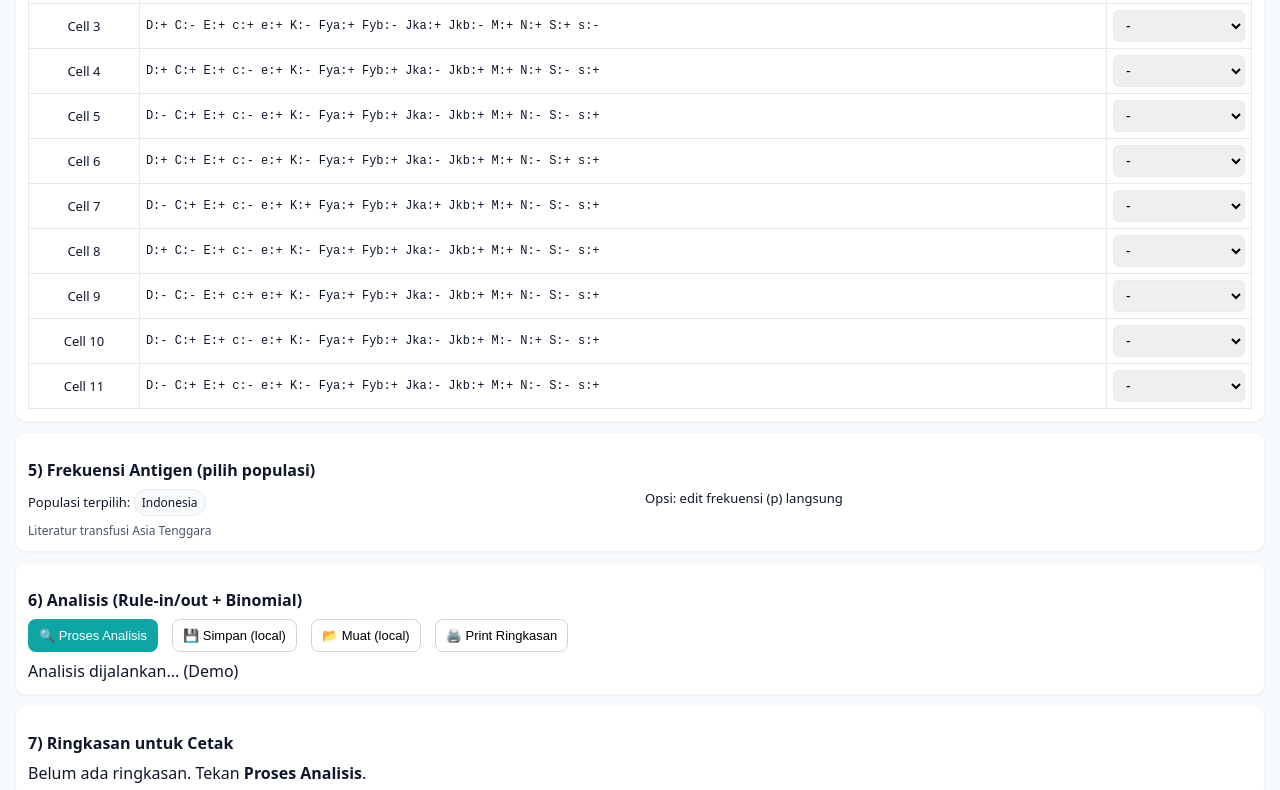
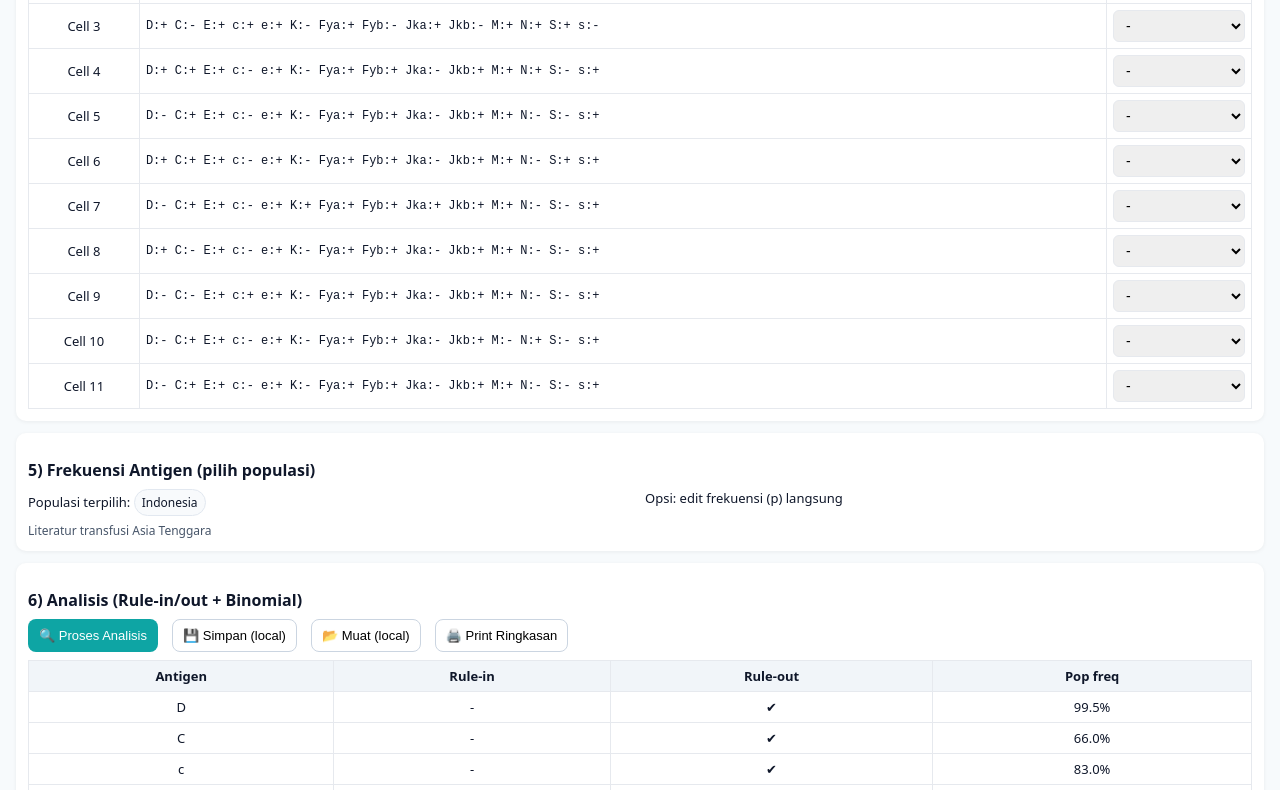
Before and after one commit to rujukanutdp/IDA, a plain HTML site: page index.html in a window 1280 px wide. Both pictures are taken after a click on the button "🔍 Proses Analisis". Shown: the part 866-1656 px from the top of the page. Drawn offline with Linux system fonts and the light colour scheme.

Commit message:
Update index.html

```diff
--- a/index.html
+++ b/index.html
@@ -225,22 +225,87 @@ async function handleLoadAll(){
 }
 
 // ---------------------------
-// Attach events
 // ---------------------------
-$("btnAnalyze").addEventListener("click",()=>{ $("analysis_area").textContent="Analisis dijalankan... (Demo)"; });
-$("btnSaveLocal").addEventListener("click",()=>{
-  const data = {screening:screeningPanel, id:idPanel, populations};
-  localStorage.setItem("antibody_demo", JSON.stringify(data));
-  alert("Tersimpan di localStorage.");
-});
-$("btnLoadLocal").addEventListener("click",()=>{
-  const data = JSON.parse(localStorage.getItem("antibody_demo")||"{}");
-  if(data.screening) screeningPanel=data.screening;
-  if(data.id) idPanel=data.id;
-  if(data.populations) populations=data.populations;
-  renderScreeningTable(); renderIdTable(); renderPopSelect();
-});
-$("btnPrint").addEventListener("click",()=>{ window.print(); });
+// Helper untuk analisis reaksi
+// ---------------------------
+function parseReaction(v){ return ["w","1+","2+","3+","4+"].includes(v)?true:false; }
+
+function analyzeAntibodies(){
+  if(!screeningPanel || !idPanel || !populations) return;
+  const popFreq = populations[chosenPopulationKey].antigens || {};
+  const allPanels = [{panel:screeningPanel, type:"Screening"},{panel:idPanel, type:"ID"}];
+
+  let antigenStatus = {}; // {D:{ruleIn:true, ruleOut:false, prob:0.995}, ...}
+
+  // Inisialisasi status
+  const allAntigens = Object.keys(popFreq);
+  allAntigens.forEach(a=>{
+    antigenStatus[a]={ruleIn:false, ruleOut:false, freq:popFreq[a].positive||0};
+  });
+
+  // Iterasi tiap panel & sel
+  allPanels.forEach(pObj=>{
+    const panel = pObj.panel;
+    panel.cells.forEach((c,idx)=>{
+      const sel = document.querySelector(`select[data-panel="${pObj.type.toLowerCase()}"][data-index="${idx}"]`);
+      if(!sel) return;
+      const reactive = parseReaction(sel.value);
+      Object.keys(c.antigens||{}).forEach(a=>{
+        const present = normalizeAnt(c.antigens[a])==="+"; // antigen ada di sel
+        if(reactive){
+          // jika sel reaktif dan antigen ada → Rule-in
+          if(present) antigenStatus[a].ruleIn = true;
+        } else {
+          // jika sel non-reaktif dan antigen ada → Rule-out
+          if(present) antigenStatus[a].ruleOut = true;
+        }
+      });
+    });
+  });
+
+  // Hitung probabilitas kombinasi antibodi (binomial)
+  // Sederhana: P = product(freq) untuk antigen Rule-in
+  let combProb = 1;
+  Object.keys(antigenStatus).forEach(a=>{
+    if(antigenStatus[a].ruleIn){
+      combProb *= antigenStatus[a].freq;
+    } else if(antigenStatus[a].ruleOut){
+      combProb *= (1 - antigenStatus[a].freq);
+    }
+  });
+
+  // Render hasil
+  const area = $("analysis_area");
+  area.innerHTML = "";
+  const table = document.createElement("table");
+  table.innerHTML = "<thead><tr><th>Antigen</th><th>Rule-in</th><th>Rule-out</th><th>Pop freq</th></tr></thead>";
+  const tbody = document.createElement("tbody");
+  Object.keys(antigenStatus).forEach(a=>{
+    const st = antigenStatus[a];
+    const tr = document.createElement("tr");
+    tr.innerHTML = `<td>${a}</td>
+      <td>${st.ruleIn?"✔":"-"}</td>
+      <td>${st.ruleOut?"✔":"-"}</td>
+      <td>${fmtPct(st.freq)}</td>`;
+    tbody.appendChild(tr);
+  });
+  table.appendChild(tbody);
+  area.appendChild(table);
+
+  // Ringkasan kombinasi antibodi
+  const summary = document.createElement("div");
+  summary.style.marginTop="12px";
+  summary.innerHTML = `<strong>Probabilitas kombinasi antibodi (Rule-in/Rule-out) ≈ ${fmtPct(combProb)}</strong>`;
+  area.appendChild(summary);
+
+  // Update summary_area untuk print
+  $("summary_area").innerHTML = area.innerHTML;
+}
+
+// ---------------------------
+// Ganti event analyze
+// ---------------------------
+$("btnAnalyze").addEventListener("click",()=>{ analyzeAntibodies(); });
 
 // ---------------------------
 // On load
```
